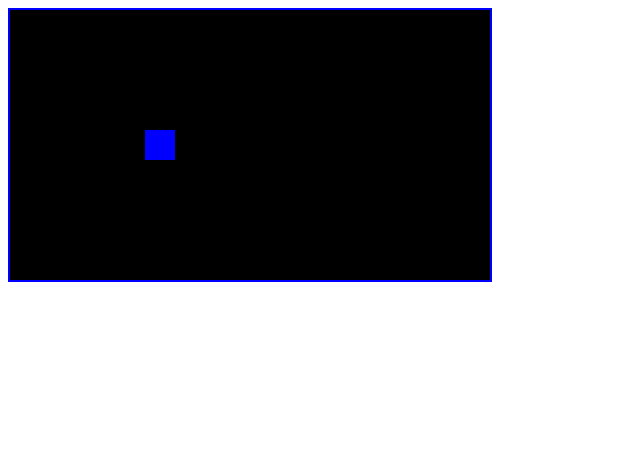
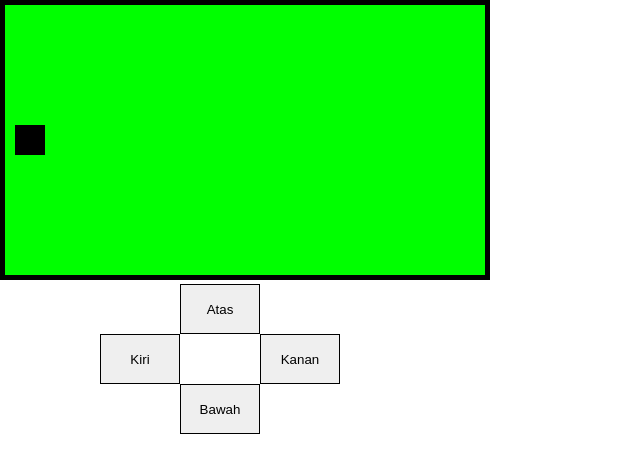
Before and after one commit to KiraSev7/Game, a plain HTML site: page index.html in a window 1280 px wide. Shown: the whole page, without its empty margins (0-640 px from the left). Drawn offline with Linux system fonts and the light colour scheme.

Commit message:
Update index.html

```diff
--- a/index.html
+++ b/index.html
@@ -4,39 +4,76 @@
     <meta charset="utf-8">
     <title>Game</title>
     <style>
+        body {
+            margin: 0 auto;
+            padding: 0 auto;
+        }
         canvas {
-            border: 2px solid blue;
-            background-color: black;
+            background-color: #00ff00;
+            border: 5px solid black;
+        }
+        div {
+            position: relative;
+            left: 100px;
+            width: 240px;
+            height: 150px;
+        }
+        button {
+            width: 80px;
+            height: 50px;
+        }
+        #B1 {
+            margin-left: 80px;
+            border: 1px solid black;
+        }
+        #B3 {
+            position: relative;
+            left: 160px;
+            bottom: 50px;
+            border: 1px solid black;
+        }
+        #B4 {
+            position: relative;
+            bottom: 100px;
+            border: 1px solid black;
+        }
+        #B2 {
+            position: relative;
+            top: 50px;
+            left: 80px;
+            border: 1px solid black;
         }
     </style>
 </head>
 <body onload="startGame()">
     <script>
-        var myGamePiece;
+        var Object1;
 
         function startGame() {
             myGameArea.start();
-            myGamePiece = new component(30,30,"blue",10,120);
+            Object1 = new component(30,30,"black",10,120);
 
         }
 
         var myGameArea = {
-            canvas: document.createElement("canvas"),
+            canvas:document.createElement("canvas"),
             start:function() {
                 this.canvas.width = 480;
                 this.canvas.height = 270;
-                this.context = this.canvas.getContext('2d');
+                this.context = this.canvas.getContext("2d");
                 document.body.insertBefore(this.canvas, document.body.childNodes[0]);
                 this.interval = setInterval(updateGameArea,20);
             },
-            clear : function() {
-                this.context.clearRect(0,0, this.canvas.width, this.canvas.height);
+            clear:function() {
+                this.context.clearRect(0,0,this.canvas.width, this.canvas.height);
             }
         }
 
         function component(width,height,color,x,y) {
             this.width = width;
             this.height = height;
+            this.SpeedX = 0;
+            this.SpeedY = 0;
             this.x = x;
             this.y = y;
             this.update = function() {
@@ -44,13 +81,49 @@
                 Obj.fillStyle = color;
                 Obj.fillRect(this.x, this.y, this.width, this.height);
         }
+            this.newPos = function() {
+                this.x += this.SpeedX;
+                this.y += this.SpeedY;
+            }
+    }
+    function updateGameArea() {
+        myGameArea.clear();
+        Object1.update();
+        Object1.newPos();
     }
 
-         function updateGameArea() {
-             myGameArea.clear();
-             myGamePiece.x += 0.5;
-             myGamePiece.update();
+
+    function moveUp() {
+        Object1.SpeedY -= 5;
+    }
+
+    function moveDown() {
+        Object1.SpeedY += 5;
+    }
+
+    function moveRight() {
+        Object1.SpeedX += 5;
+    }
+
+    function moveLeft() {
+        Object1.SpeedX -= 5;
+    }
+
+    function Stopmove() {
+        Object1.SpeedX = 0;
+        Object1.SpeedY = 0;
     }
     </script>
+
+     <div>
+         <button id="B1" onmousedown="moveUp()" onmouseup="Stopmove()" ontouchstart="moveUp()">Atas</button><br>
+
+         <button id="B2" onmousedown="moveDown()" onmouseup="Stopmove()" ontouchstart="moveDown()">Bawah</button><br>
+
+         <button id="B3" onmousedown="moveRight()" onmouseup="Stopmove()" ontouchstart="moveRight()">Kanan</button><br>
+
+         <button id="B4" onmousedown="moveLeft()" onmouseup="Stopmove()" ontouchstart="moveLeft()">Kiri</button>
+     </div>
+
 </body>
 </html>
```
Lines whose indentation alone changed are shown as unchanged.
